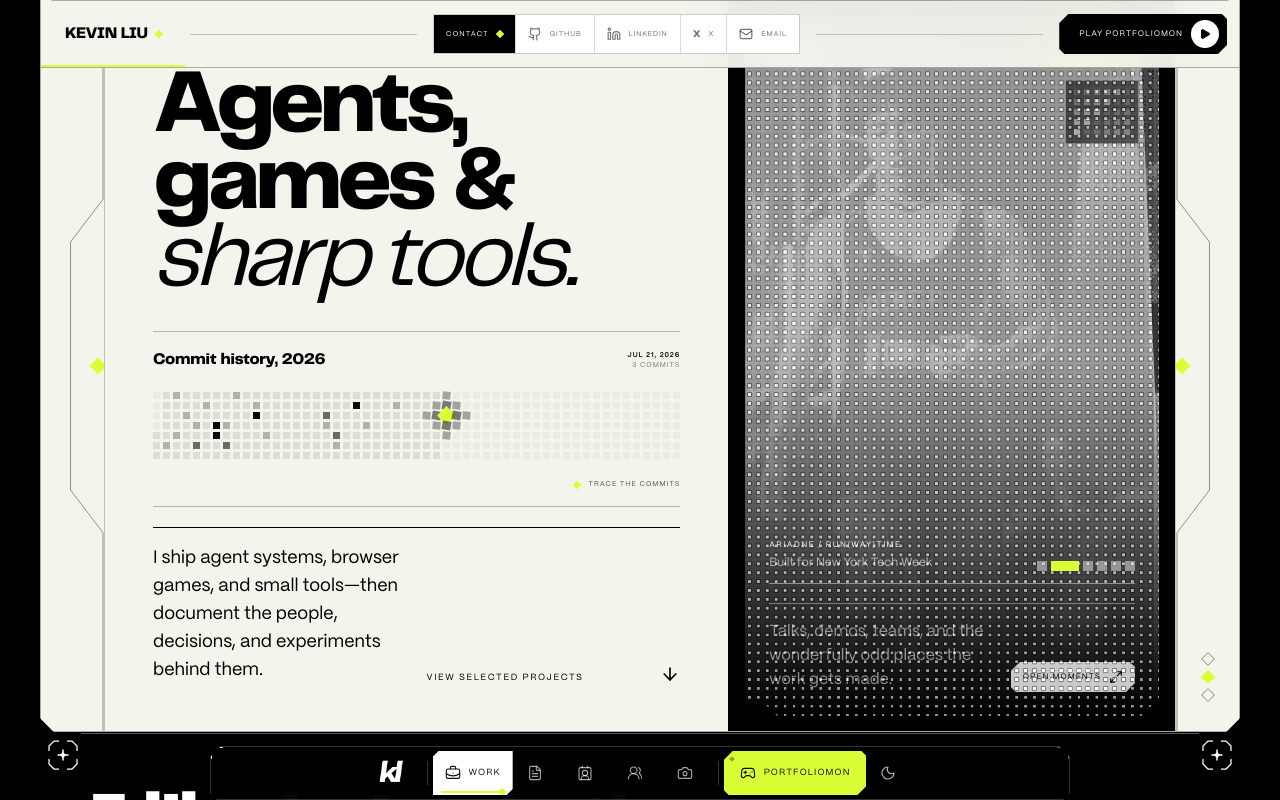
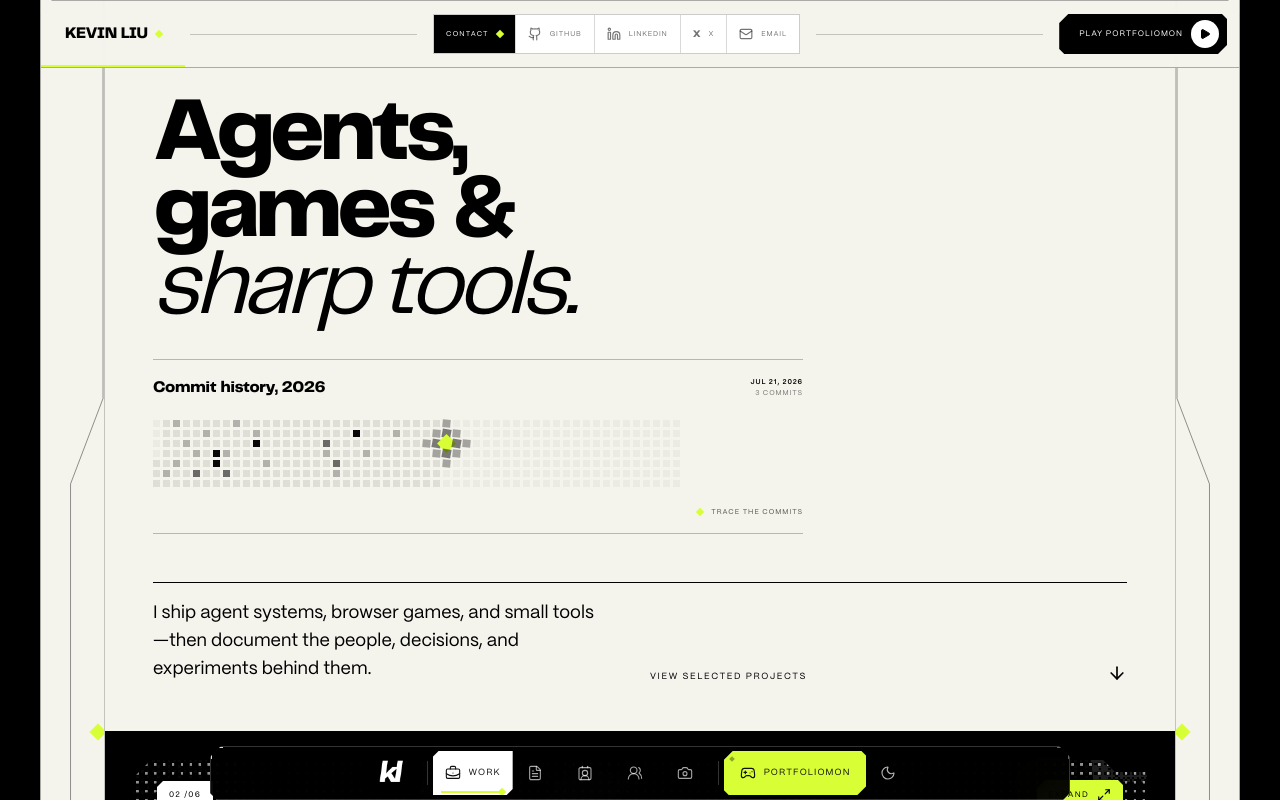
Before and after one commit to Kevin-Liu-01/useful-worlds, a Next.js app: page / in a window 1280 px wide. Built offline with nearby package versions, Linux system fonts and the light colour scheme; a web font is replaced by a local one.

Commit message:
Stack hero media below introduction

```diff
--- a/src/components/landing/projectIndexLanding.tsx
+++ b/src/components/landing/projectIndexLanding.tsx
@@ -1248,6 +1248,7 @@ const HeroSocialSequence = ({
             alt={index === activeIndex ? frame.alt : ""}
             priority={index === 0}
             tone="soft"
+            fit="contain"
             focus={frame.focus}
             revealOnParentHover
             className="absolute inset-0"
@@ -2846,17 +2847,17 @@ const ProjectIndexLanding = ({ onEnter }: { onEnter: () => void }) => {
       <section
         id="top"
         onMouseMove={followPointer}
-        className="spotlight-field relative mx-3 min-h-[calc(100dvh-68px)] max-w-[1520px] snap-start border-x border-b border-black/30 bg-[#f4f3ec] text-black sm:mx-6 md:snap-always lg:mx-10 lg:h-[calc(100dvh-68px)] lg:min-h-0 lg:overflow-hidden 2xl:mx-auto"
+        className="spotlight-field relative mx-3 min-h-[calc(100dvh-68px)] max-w-[1520px] snap-start border-x border-b border-black/30 bg-[#f4f3ec] text-black sm:mx-6 lg:mx-10 2xl:mx-auto"
         style={{
           clipPath:
             "polygon(0 0, 100% 0, 100% calc(100% - 14px), calc(100% - 14px) 100%, 14px 100%, 0 calc(100% - 14px))",
         }}
       >
-        <div className="mx-auto grid w-full grid-cols-1 lg:h-full lg:items-center xl:grid-cols-[64px_minmax(0,1fr)_64px]">
+        <div className="mx-auto grid w-full grid-cols-1 items-stretch xl:grid-cols-[64px_minmax(0,1fr)_64px]">
           <HeroMarginRail side="left" mode={heroMode} onMode={setHeroMode} />
 
-          <div className="mx-auto grid min-h-[590px] w-full grid-cols-1 bg-[#f4f3ec] lg:h-[min(780px,calc(100dvh-68px))] lg:min-h-0 lg:grid-cols-12">
-            <div className="relative z-10 flex min-w-0 flex-col justify-between border-b border-black p-5 sm:p-8 lg:col-span-7 lg:border-b-0 lg:border-r lg:p-10 xl:p-12">
+          <div className="mx-auto flex w-full flex-col bg-[#f4f3ec]">
+            <div className="relative z-10 flex min-h-[620px] min-w-0 flex-col justify-between border-b border-black p-5 sm:min-h-[680px] sm:p-8 lg:min-h-[min(760px,calc(100dvh-68px))] lg:p-10 xl:p-12">
               <div className="flex flex-1 flex-col justify-center py-9 sm:py-11 lg:py-4">
                 <h1 className="max-w-[9ch] font-telegraf text-[clamp(3.8rem,7vw,7.6rem)] font-black leading-[0.86] tracking-[-0.045em]">
                   Agents,
@@ -2883,9 +2884,9 @@ const ProjectIndexLanding = ({ onEnter }: { onEnter: () => void }) => {
               </div>
             </div>
 
-            <div className="relative min-h-[420px] overflow-hidden bg-black p-3 sm:min-h-[500px] sm:p-4 lg:col-span-5 lg:min-h-0">
+            <div className="relative w-full overflow-hidden bg-black p-3 sm:p-5 lg:p-7">
               <div
-                className="relative h-full min-h-[390px] overflow-hidden bg-white sm:min-h-[470px] lg:min-h-0"
+                className="relative aspect-[4/5] w-full overflow-hidden bg-black sm:aspect-[3/2]"
                 style={{ clipPath: CHOPPED }}
               >
                 <HeroSocialSequence
```
